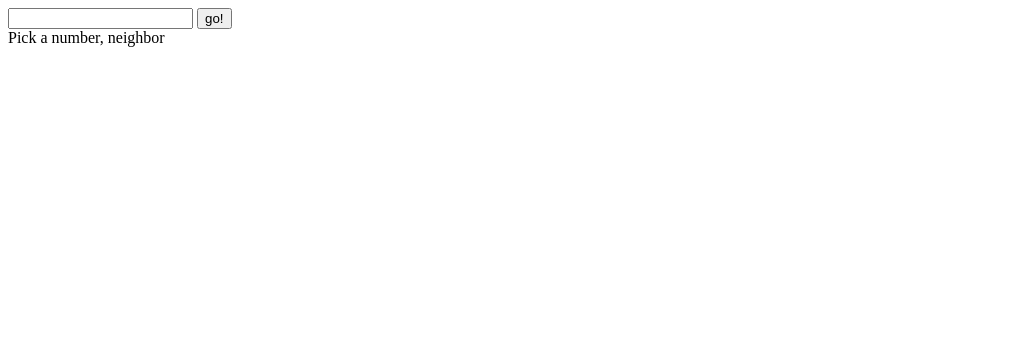
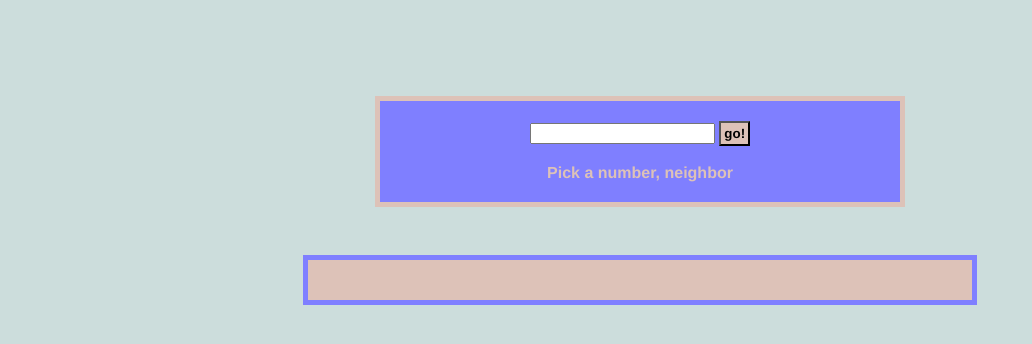
Before and after one commit to BrentHickman/mr-robogers-neighborhood, a plain HTML site: page index.html in a window 1280 px wide. Shown: the whole page, without its empty margins (0-1032 px from the left). Drawn offline with Linux system fonts and the light colour scheme.

Commit message:
Apply css styling

```diff
--- a/css/styles.css
+++ b/css/styles.css
@@ -0,0 +1,44 @@
+body {
+  width: 75%;
+  height: 75%;
+  margin-left: auto;
+  margin-right: auto;
+  background-color: rgb(204, 221, 220);
+  font-family: 'Franklin Gothic Medium', 'Arial Narrow', Arial, sans-serif;
+}
+
+form {
+  width: 50%;
+  margin-top: 10%;
+  margin-left: auto;
+  margin-right: auto;
+  background-color: rgb(127, 127, 255);
+  padding: 20px 20px 20px 20px;
+  text-align: center;
+  color: rgb(221, 194, 184);
+  font-weight: bolder;
+  border: solid 5px
+}
+
+br {
+  color: bisque;
+}
+
+#output {
+  width: 65%;
+  margin-top: 5%;
+  margin-left: auto;
+  margin-right: auto;
+  background-color: rgb(221, 194, 184);
+  padding: 20px 20px;
+  color: rgb(127, 127, 255);
+  border: solid 5px rgb(127, 127, 255) ;
+}
+
+.btn {
+  font-family: 'Franklin Gothic Medium', 'Arial Narrow', Arial, sans-serif;
+  font-weight: bolder;
+  padding: 3px 3px 3px 3px;
+  background-color: rgb(221, 194, 184);
+
+}
--- a/js/scripts.js
+++ b/js/scripts.js
@@ -14,11 +14,11 @@ function boopBeep(array) {
   outputArray = [];
   array.forEach(element => {
     if (element.toString().includes("3")) {
-      outputArray.push("Won't you be my neighbor?");
+      outputArray.push(" Won't you be my neighbor? ");
     } else if (element.toString().includes("2")) {
-      outputArray.push("Boop!");
+      outputArray.push(" Boop! ");
     } else if(element.toString().includes("1")) {
-      outputArray.push("Beep!");
+      outputArray.push(" Beep! ");
     } else {
       outputArray.push(element);
     }
@@ -34,7 +34,7 @@ function handleFormSubmission(event) {
   const beepBoopInput = document.getElementById("numberInput");
   const output = document.querySelector("#output");
   beepBoop(beepBoopInput.value);
-  output.innerText = outputArray.toString('');
+  output.innerText = outputArray.toString();
 }
 
 window.addEventListener("load", function() {
```
Also changed, not shown: index.html (+1 -0 lines).
